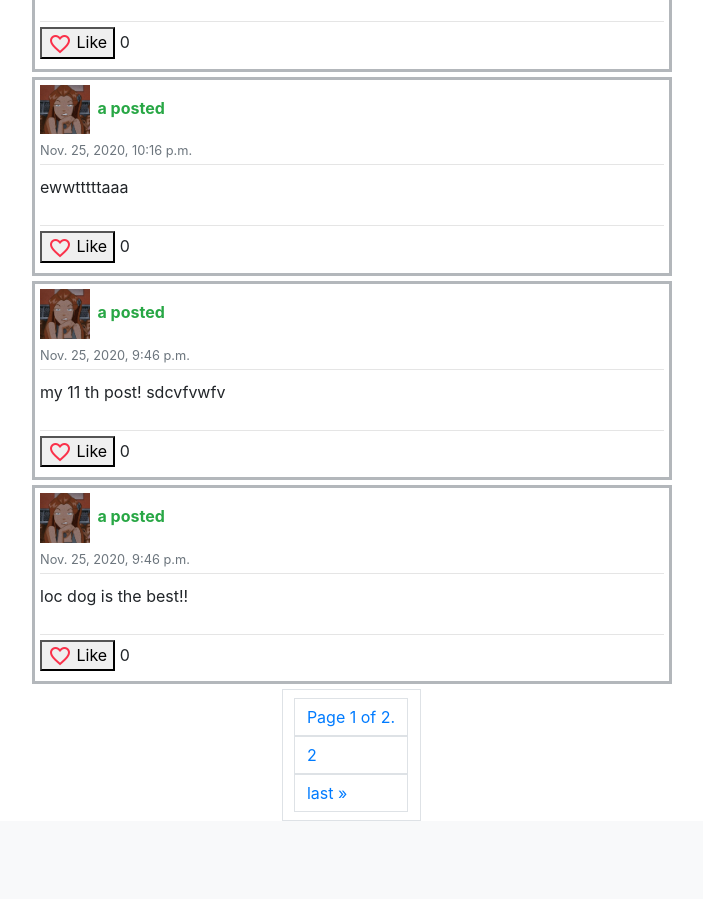
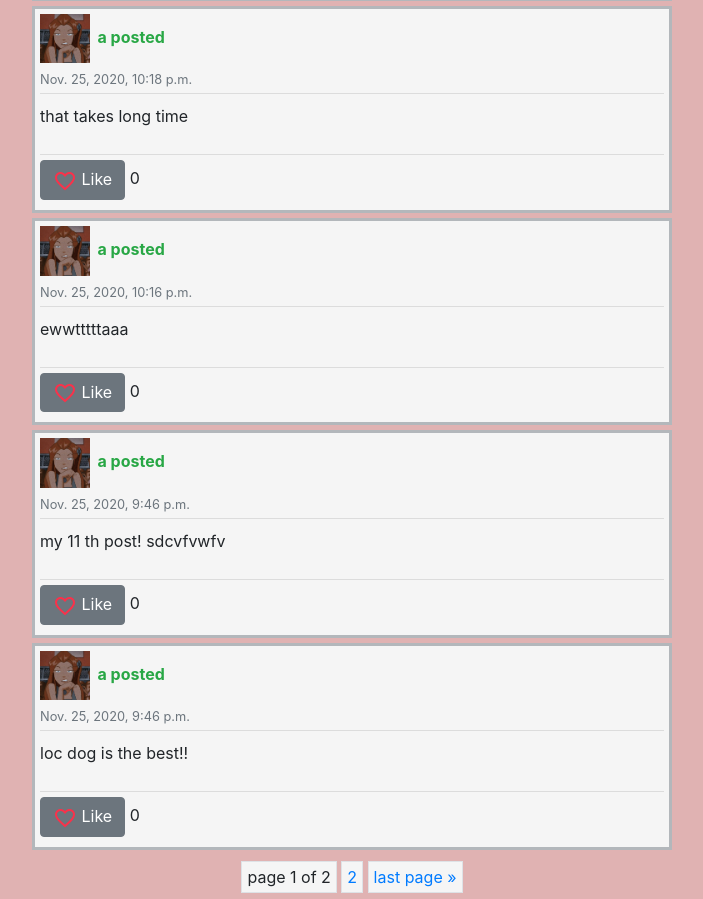
Before and after one commit to sultanby/cs50-web, a Django app: page /profile/a in a window 1280 px wide. Shown: the part 2310-3209 px from the top of the page, without its empty margins (288-991 px from the left). Before the commit the page ends 3131 px from the top, so only its background shows below. Run offline with Django 3.2, Linux system fonts and the light colour scheme; a user stored in the database is signed in; data comes from the database, SQL or seed files in the repository; both versions use the stored data as it was after the commit; some libraries are stand-ins or nearby versions.

Commit message:
web-50 project4 network style + "add profile pic" feature commit .gitignore

```diff
--- a/project4/network/static/network/network.js
+++ b/project4/network/static/network/network.js
@@ -24,7 +24,7 @@ function new_post(){
     body.append('new_post_text', postText)
     fetch('/post', {
       method: 'POST',
-      body: body
+      body: body,
     })
     .then(response => response.json())
     .then(result => {
--- a/project4/network/static/network/styles.css
+++ b/project4/network/static/network/styles.css
@@ -1,7 +1,19 @@
+.body{
+    background-color: hsla(0, 100%, 30%, 0.3);
+}
+html{
+    background-color: hsla(0, 100%, 30%, 0.3);
+}
+
 .posts{
     width: 50%;
     margin: 0 auto;
     display: block;
+}
+.profile-info{
+    text-align: center;
+    padding-top: 20px;
+    padding-bottom: 20px;
 }
 
 .post{
@@ -10,6 +22,11 @@
     padding: 5px;
     border-style: solid;
     border-color: #b3b7bb;
+    background-color: whitesmoke;
+}
+
+.new-post-index{
+    margin-top: -1px;
 }
 
 .edit-post-btn{
@@ -75,6 +92,7 @@ hr{
 
 .follower-box{
     padding-top: 10px;
+    padding-bottom: 10px;
     text-align: center;
     margin: 0 auto;
     display: block;
@@ -84,3 +102,24 @@ hr{
     width: 50px;
     margin-right: 3px;
 }
+
+.page-el{
+    display: inline;
+    border: 1px solid #dee2e6;
+    padding: 5px;
+    background-color: whitesmoke;
+}
+
+.pag{
+    padding-bottom: 10px;
+    padding-top: 10px;
+}
+
+.register{
+    padding: 5px;
+    border-style: solid;
+    border-color: #b3b7bb;
+    background-color: whitesmoke;
+    position: absolute;
+    top: 100px;
+}
--- a/project4/network/templates/network/layout.html
+++ b/project4/network/templates/network/layout.html
@@ -6,10 +6,11 @@
         <title>{% block title %}Social Network{% endblock %}</title>
         <link rel="stylesheet" href="https://stackpath.bootstrapcdn.com/bootstrap/4.4.1/css/bootstrap.min.css" integrity="sha384-Vkoo8x4CGsO3+Hhxv8T/Q5PaXtkKtu6ug5TOeNV6gBiFeWPGFN9MuhOf23Q9Ifjh" crossorigin="anonymous">
         <link href="{% static 'network/styles.css' %}" rel="stylesheet">
+        <meta charset="UTF-8">
     </head>
     <body>
 
-        <nav class="navbar navbar-expand-lg navbar-light bg-light">
+        <nav class="navbar navbar-expand-lg navbar-dark bg-dark">
             <a class="navbar-brand" href="#">Network</a>
 
             <div>
--- a/project4/network/templates/network/posts.html
+++ b/project4/network/templates/network/posts.html
@@ -20,11 +20,11 @@
                     {{post.post}}
                 </p>
                 <textarea id="textarea-edit-for-{{post.id}}" class="edit-textarea" style="display:none;">{{post.post}}</textarea>
-                <button id="save-edit-for-{{post.id}}" class="edit-save-btn" style="display:none;">Save</button>
-                <button id="cancel-edit-for-{{post.id}}" class="edit-cancel-btn" style="display:none;">Cancel</button>
+                <button id="save-edit-for-{{post.id}}" class="btn btn-secondary edit-save-btn" style="display:none;">Save</button>
+                <button id="cancel-edit-for-{{post.id}}" class="btn btn-secondary edit-cancel-btn" style="display:none;">Cancel</button>
                 <hr>
                 <div class = "like">
-                    <button class="like-btn" id="liked-post-{{post.id}}">
+                    <button class="like-btn btn btn-secondary" id="liked-post-{{post.id}}">
                         <img class="like-icon" id="like-icon-{{post.id}}"
                              {% if not request.user in post.like.all %} src="/static/network/media/unlike.png"
                              {% else %} src="/static/network/media/like.png"
@@ -37,19 +37,17 @@
         {% endfor %}
     </div>
     <div class="pagination justify-content-center">
-        <span class="page-link">
+        <span class="pag">
             {% if page_obj.has_previous %}
-                <a class="page-link" href="?page=1">&laquo; first</a>
-                <a class="page-link" href="?page={{ page_obj.previous_page_number }}">{{ page_obj.previous_page_number }}</a>
+                <a class="page-el" href="?page=1">&laquo; first page</a>
+                <a class="page-el" href="?page={{ page_obj.previous_page_number }}">{{ page_obj.previous_page_number }}</a>
             {% endif %}
 
-            <span class="current page-link disabled">
-                Page {{ page_obj.number }} of {{ page_obj.paginator.num_pages }}.
-            </span>
+            <span class="page-el">page {{ page_obj.number }} of {{ page_obj.paginator.num_pages }}</span>
 
             {% if page_obj.has_next %}
-                <a class="page-link" href="?page={{ page_obj.next_page_number }}">{{ page_obj.next_page_number }}</a>
-                <a class="page-link" href="?page={{ page_obj.paginator.num_pages }}">last &raquo;</a>
+                <a class="page-el" href="?page={{ page_obj.next_page_number }}">{{ page_obj.next_page_number }}</a>
+                <a class="page-el" href="?page={{ page_obj.paginator.num_pages }}">last page &raquo;</a>
             {% endif %}
         </span>
     </div>
--- a/project4/network/templates/network/profile.html
+++ b/project4/network/templates/network/profile.html
@@ -1,7 +1,7 @@
 {% extends "network/layout.html" %}
 
 {% block body %}
-    <div class="follower-box">PROFILE</div>
+    <h2 class="follower-box">PROFILE</h2>
     <div class="alert alert-warning alert-dismissible fade show" role="alert">
         <span id="message"></span>
         <button type="button" class="close" data-dismiss="alert" aria-label="Close">
@@ -24,19 +24,19 @@
     {% if user != users_profile %}
         <form action="{% url 'profile page' username %}" method="POST">
             {% if is_followed %}
-                <input type="submit" value="Following" name="unfollow_btn" class="btn following-btn" id="unfollowBtn">
+                <input type="submit" value="Following" name="unfollow_btn" class="following-btn btn btn-secondary" id="unfollowBtn">
             {% else %}
-                <input type="submit" value="Follow" name="follow_btn" class="btn follow-btn">
+                <input type="submit" value="Follow" name="follow_btn" class="follow-btn btn btn-secondary">
             {% endif %}
         </form>
     {% endif %}
     </div>
 
-    <div class="posts">
-        <h2>New Post</h2>
+    <div class="posts post">
+        <h2 class="post-text">New Post</h2>
         <form>
             <textarea id="post-text" class="edit-textarea" placeholder="What do you think about today?"></textarea>
-            <button type="submit" href="{% url 'profile page' user.username %}" id="new_post" class="btn btn-primary">Add post</button>
+            <button type="submit" href="{% url 'profile page' user.username %}" id="new_post" class="btn btn-secondary">Add post</button>
         </form>
     </div>
 
--- a/project4/network/views.py
+++ b/project4/network/views.py
@@ -67,7 +67,6 @@ def register(request):
             return render(request, "network/register.html", {
                 "message": "Passwords must match."
             })
-        print("request files", request.FILES)
         file = request.FILES["profile_pic"]
         # Attempt to create new user
         try:
@@ -92,7 +91,7 @@ def new_post(request):
 
     new_post_text = request.POST.get("new_post_text")
 
-    if (new_post_text == "" or new_post_text == None):
+    if (new_post_text=="" or new_post_text==None):
         return JsonResponse({
             "error": "Can't submit empty text area"
         }, status=400)
@@ -152,16 +151,16 @@ def following_posts(request):
     # Get all the following posts
     user = request.user
     all_follows = ProfileFollows.objects.filter(follower=user)
-    print(all_follows)
+    all_posts = Post.objects.filter(user_posted__id__in=all_follows.values("user_to_follow_id")).order_by("-post_time")
 
-    all_posts = Post.objects.filter(user_posted__id__in=all_follows.values("user_to_follow_id")).order_by("-post_time")
-    print(all_posts)
     # Separating all the posts to the groups of 10
     paginator = Paginator(all_posts, 10)
 
     page_number = request.GET.get('page')
     page_obj = paginator.get_page(page_number)
+
     page_obj = add_pic_to_post(page_obj)
+
     if request.user.is_authenticated:
         return render(request, "network/index.html", {
             'page_obj': page_obj,
@@ -183,13 +182,9 @@ def edit(request):
     if request.method == "POST":
         post_id = request.POST.get('id')
         new_post_text = request.POST.get('editedPostText')
-        print(post_id, new_post_text)
 
         post = Post.objects.get(id=post_id)
-        print(post.post)
-        print(new_post_text)
         if post.user_posted == request.user:
-            print("we are in if")
             post.post = new_post_text
             post.save()
             return JsonResponse({"message": "Post added successfully."}, status=201)
@@ -205,14 +200,10 @@ def like(request):
         post_id = request.POST.get('id')
         user = request.user
         post = Post.objects.get(id=post_id)
-        like_count = post.like.count()
-        print(like_count)
         if post.like.filter(pk=user.id).exists():
-            print("like to that post from that user already exists")
             post.like.remove(user)
             return JsonResponse({"remove": "Post unliked successfully.", "like_count": post.like.count()}, status=201)
         else:
-            print("you liked post")
             post.like.add(user)
             return JsonResponse({"add": "Post liked successfully.", "like_count": post.like.count()}, status=201)
     else:
```
Also changed, not shown: project4/network/templates/network/index.html (+6 -6 lines), project4/network/templates/network/login.html (+7 -5 lines), project4/network/templates/network/register.html (+6 -5 lines), project4/db.sqlite3, project4/media/images/35561e8dd4a00f1ed971941fc506a0a3.jpg (added), project4/media/images/72a6a9f589e6f71a238e93e1c1c11f2d.jpg (added), project4/media/images/b5bc25c2c32cb61c0b02b09c4ae4abb8.jpg (added), project4/media/images/ced3b06a0f4dbbb7b6ca28a8997c3f06.jpg (added), project4/media/images/f6a5ad01adee85796f24dd69ebc24384.jpg (added).
